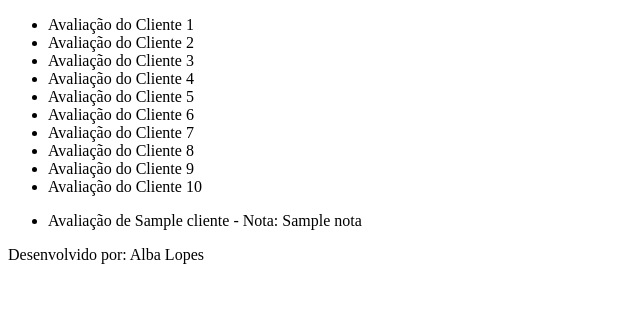
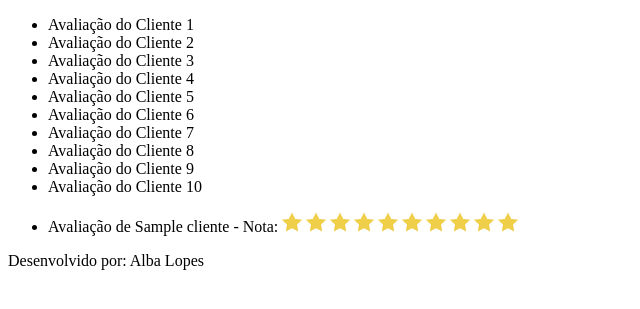
Before and after one commit to profaalbalopes/weblic2022-jinja, a Flask app: template templates/avaliacoes.html in a window 1280 px wide. Shown: the part 26-335 px from the top of the page, without its empty margins (0-640 px from the left). Run offline with Flask 2, Linux system fonts and the light colour scheme; the template is opened without the code that fills it: most values are stand-ins (such as "Sample title", 1, 10 or a date in 2020).

Commit message:
Laço de repetição para incluir as estrelas

```diff
--- a/templates/avaliacoes.html
+++ b/templates/avaliacoes.html
@@ -9,7 +9,14 @@
 
   <ul>
     {% for c in clientes %}
-    <li>Avaliação de {{ c.nome }} - Nota: {{ c.nota }}</li>
+    <li>
+      Avaliação de {{ c.nome }} -
+      Nota:
+      {% for n in range(c.nota) %}
+        <img src="/static/estrela.png" width="20px">
+      {% endfor %}
+
+    </li>
     {% endfor %}
   </ul>
 {% endblock %}
```
Also changed, not shown: static/estrela.png (added).
